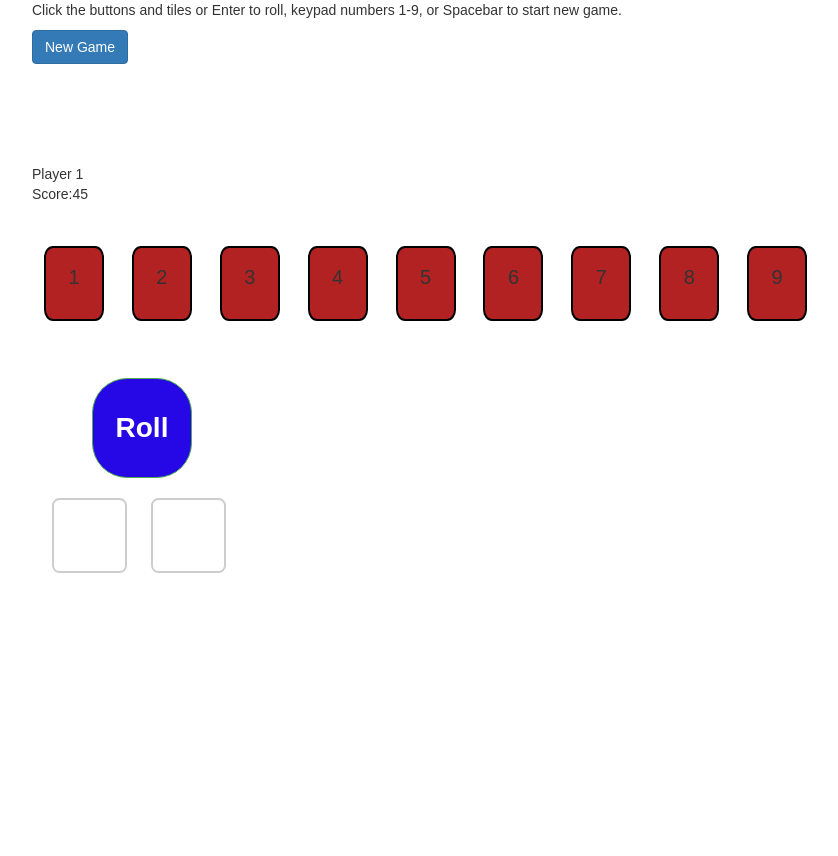
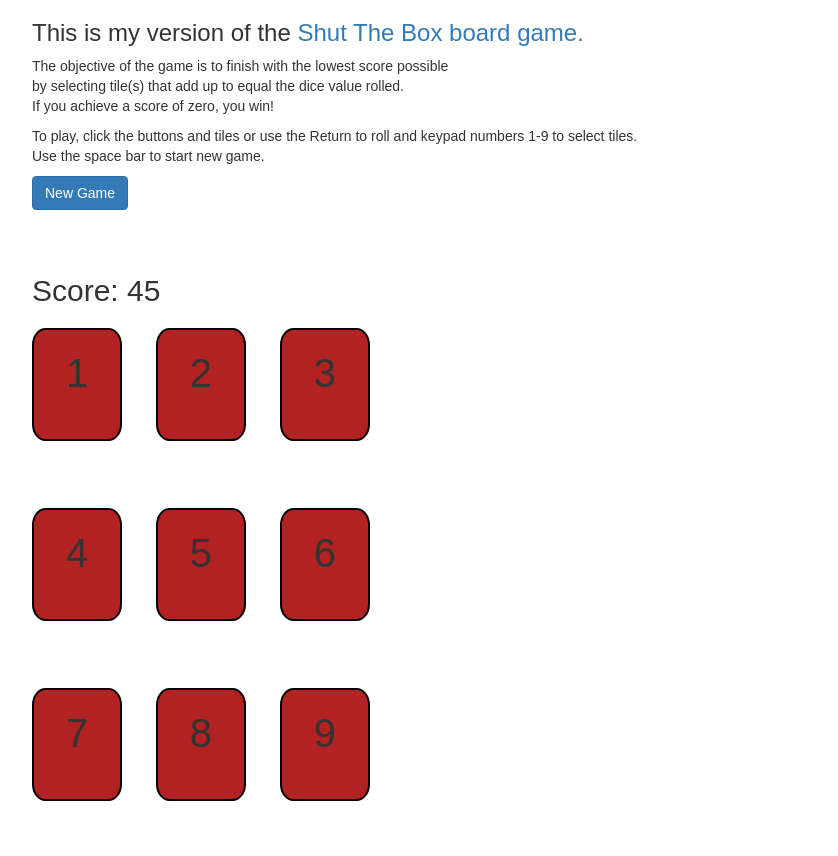
Before and after one commit to genghis-tuan/shut-the-box-js, a plain HTML site: page src/index.html in a window 1280 px wide. Shown: the top 856 px of the page, without its empty margins (38-876 px from the left). Before the commit the page ends 800 px from the top, so only its background shows below. Drawn offline with Linux system fonts and the light colour scheme.

Commit message:
added a dev docker compose and reformatted a bit. Disabled tiles and buttons when game is won or lost

```diff
--- a/src/index.html
+++ b/src/index.html
@@ -3,24 +3,32 @@
     <head>
         <title>Shut The Box</title>
         <link rel="stylesheet" href="bootstrap/css/bootstrap.css" />
-        <link rel="stylesheet" href="main.css" />
+        <link rel="stylesheet" href="main.css?v2.18.3" />
     </head>
     <body>
         <div class="container">
             <div>
-                <p>Click the buttons and tiles or Enter to roll, keypad numbers 1-9, or Spacebar to start new game.</p>
+                <h3>This is my version of the <a href="https://www.mastersofgames.com/rules/shut-box-rules.htm" target="_blank">Shut The Box board game.</a></h3>
+                <p>The objective of the game is to finish with the lowest score possible<br/>
+                    by selecting tile(s) that add up to equal the dice value rolled.<br/>
+                    If you achieve a score of zero, you win!
+                </p>
+                <p>To play, click the buttons and tiles or use the Return to roll and keypad numbers 1-9 to select tiles.<br/>
+                   Use the space bar to start new game.</p>
                 <button class="btn btn-primary reset-game" title="shortkey: spacebar">New Game</button>
             </div>
             <div class="player 1" data-player="1">
                 <div>
-                    <div>Player 1 </div>
-                    <div>Score:<span class="score 1"></span></div>
                     <div class="messages-container">
                         <div class="banner"></div>
                         <div class="messages"></div>
                     </div>
+                    <!--<div>Player 1</div>-->
+                    <div class="score-container">Score: <span class="score 1"></span>
+                    </div>
                 </div>
 
+                <div class="row">
                     <div class="tile-parent">
                         <div class="tile 1 toggle-tile" data-tile_number="1">1</div>
                     </div>
@@ -30,6 +38,8 @@
                     <div class="tile-parent">
                         <div class="tile 3 toggle-tile" data-tile_number="3">3</div>
                     </div>
+                </div>
+                <div class="row">
                     <div class="tile-parent">
                         <div class="tile 4 toggle-tile" data-tile_number="4">4</div>
                     </div>
@@ -39,6 +49,8 @@
                     <div class="tile-parent">
                         <div class="tile 6 toggle-tile" data-tile_number="6">6</div>
                     </div>
+                </div>
+                <div class="row">
                     <div class="tile-parent">
                         <div class="tile 7 toggle-tile" data-tile_number="7">7</div>
                     </div>
@@ -47,6 +59,7 @@
                     </div>
                     <div class="tile-parent">
                         <div class="tile 9 toggle-tile" data-tile_number="9">9</div>
+                    </div>
                 </div>
             </div><!--end player-->
             <div class=""row">
@@ -63,6 +76,6 @@
 
         </div><!--end container-->
         <script src="jquery.min.js"></script>
-        <script src="main.js"></script>
+        <script src="main.js?v2.18"></script>
     </body>
 </html>
--- a/src/main.css
+++ b/src/main.css
@@ -3,15 +3,18 @@ body {
 }
 
 .player {
-    margin-top: 100px;
+    margin-top: 30px;
+}
 
+div.score-container {
+    font-size: 30px;
 }
 
 .tile-parent {
     display: inline-block;
-    height: 100px;
-    width: 60px;
-    margin: 12px;
+    height: 150px;
+    width: 90px;
+    margin: 15px;
 }
 
 .tile {
@@ -22,7 +25,7 @@ body {
     display: block;
     height: 75%;
     text-align: center;
-    font-size: 20px;
+    font-size: 40px;
 }
 
 div.closed-tile {
@@ -68,10 +71,10 @@ div.messages-container{
 
 div.messages, div.banner {
     font-weight: bold;
-    font-size: 1.2em;
+    font-size: 2em;
     color: #0000ff;
     display: none;
-    text-align: center;
+    /* text-align: center; */
 }
 
 .roll {
--- a/src/main.js
+++ b/src/main.js
@@ -55,8 +55,10 @@ function rollDice()
     var currentPlayerScore = $(".score." + currentPlayer).text();
     if(currentPlayerScore == "0")
     {
-        displayBanners("CONGRATULATIONS! Player " + currentPlayer + ", You Just Shut The Box!", "banner");
-        $(".player." + currentPlayer + " button.roll").prop('disabled',true);
+        displayBanners("CONGRATS! You Just Shut The Box!", "banner");
+        // $(".player." + currentPlayer + " button.roll").prop('disabled',true);
+        $("button.roll").prop('disabled',true);
+        $("div.tile").removeClass("toggle-tile");
         return true;
     }
 
@@ -80,6 +82,8 @@ function rollDice()
             displayBanners("You are out of moves. Game Over.");
         }
         displayNoMoreMoves();
+        $("button.roll").prop('disabled',true);
+        $("div.tile").removeClass("toggle-tile");
     }
 }
 
```
Also changed, not shown: 1 other file. Lines whose indentation alone changed are shown as unchanged.
